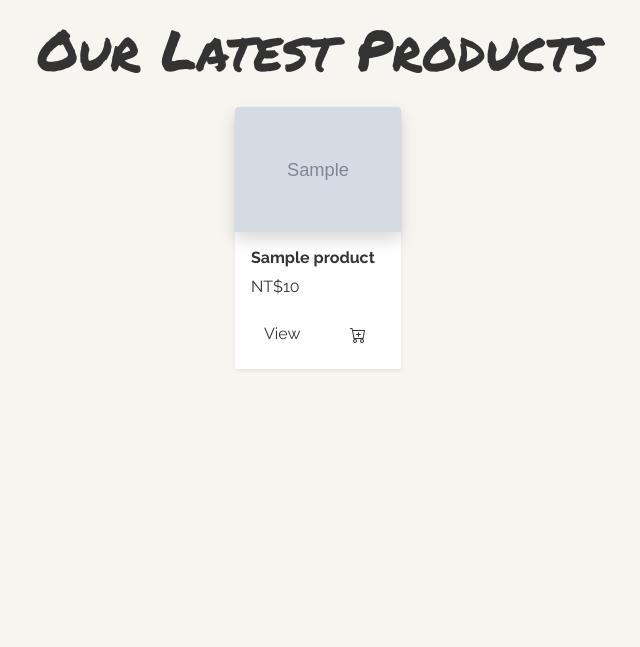
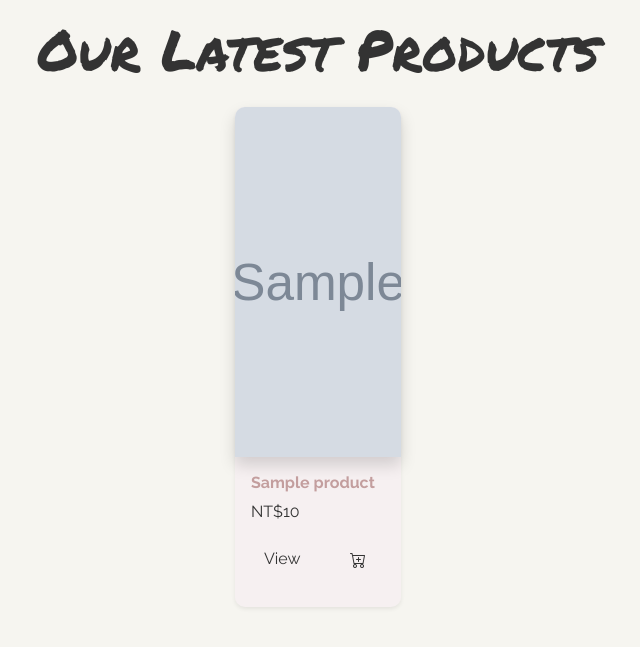
Before and after one commit to RoyMagnussen/CottonBox-Data-Centric, a Flask app: template templates/en_gb/index.html in a window 1280 px wide. Shown: the part 74-721 px from the top of the page, without its empty margins (322-962 px from the left). Run offline with Flask 2, Linux system fonts and the light colour scheme; the template is opened without the code that fills it: most values are stand-ins (such as "Sample title", 1, 10 or a date in 2020); grey boxes marked "Sample" are stand-in pictures; some libraries are stand-ins or nearby versions; some web fonts are replaced.

Commit message:
Styled latest product section.

```diff
--- a/static/css/style.css
+++ b/static/css/style.css
@@ -22,6 +22,46 @@ body {
     font-family: "Permanent Marker", cursive;
 }
 
+.text-supple {
+    color: #c39e9e !important;
+}
+
+/* ------------------------- Components ------------------------- */
+.product-card {
+    background-color: #f6f0f1;
+    border-radius: 10px !important;
+    height: 500px;
+}
+
+.product-card-img {
+    border-top-left-radius: 10px;
+    border-top-right-radius: 10px;
+    width: 100%;
+    height: 70%;
+    object-fit: cover;
+}
+
+.add-to-cart-modal {
+    background-color: #f6f5f0;
+    border-radius: 10px;
+    border: none !important;
+}
+
+.add-to-cart-img {
+    height: 100%;
+    width: 100%;
+    object-fit: cover;
+    border-top-left-radius: 10px;
+    border-bottom-left-radius: 10px;
+}
+
+@media (max-width: 576px){
+    .add-to-cart-img {
+        border-bottom-left-radius: 0;
+        border-top-right-radius: 10px;
+    }
+}
+
 /* ------------------------- Navigation ------------------------- */
 .logo {
     font-family: "Permanent Marker", cursive;
```
